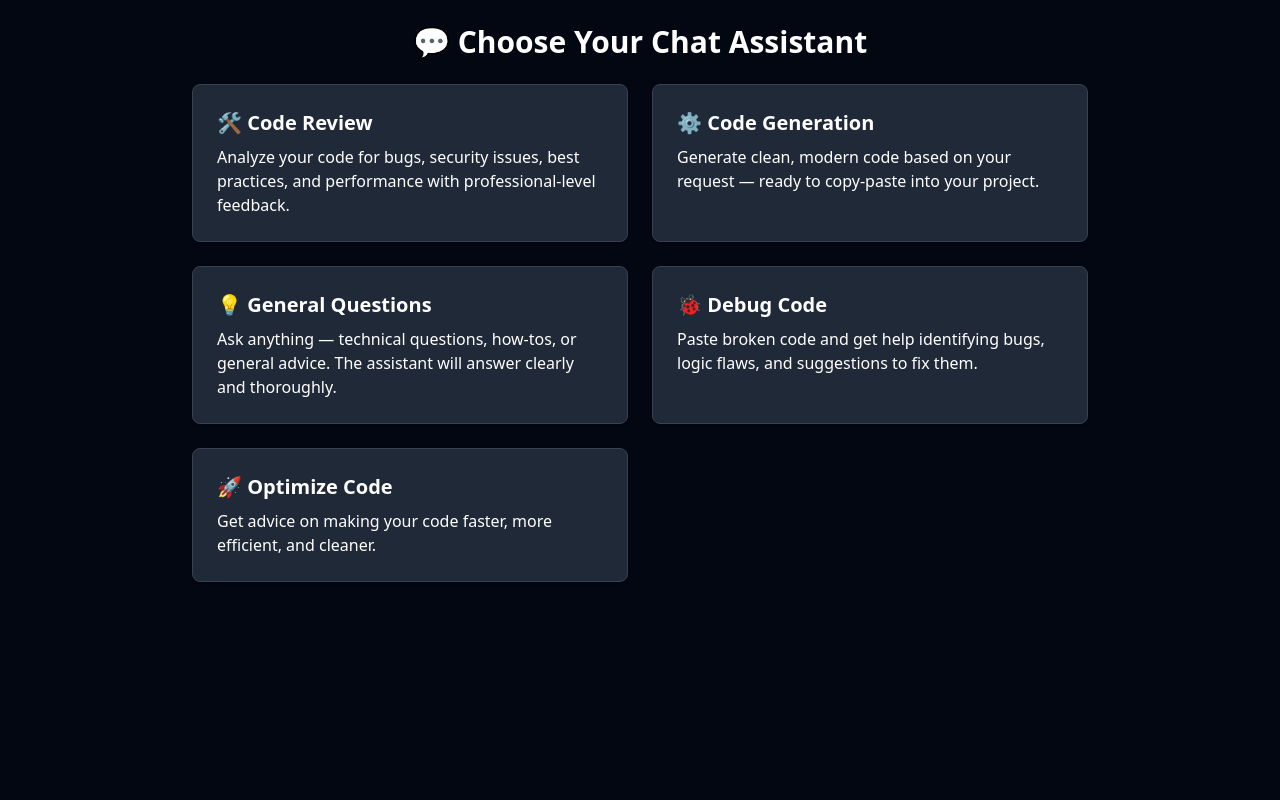
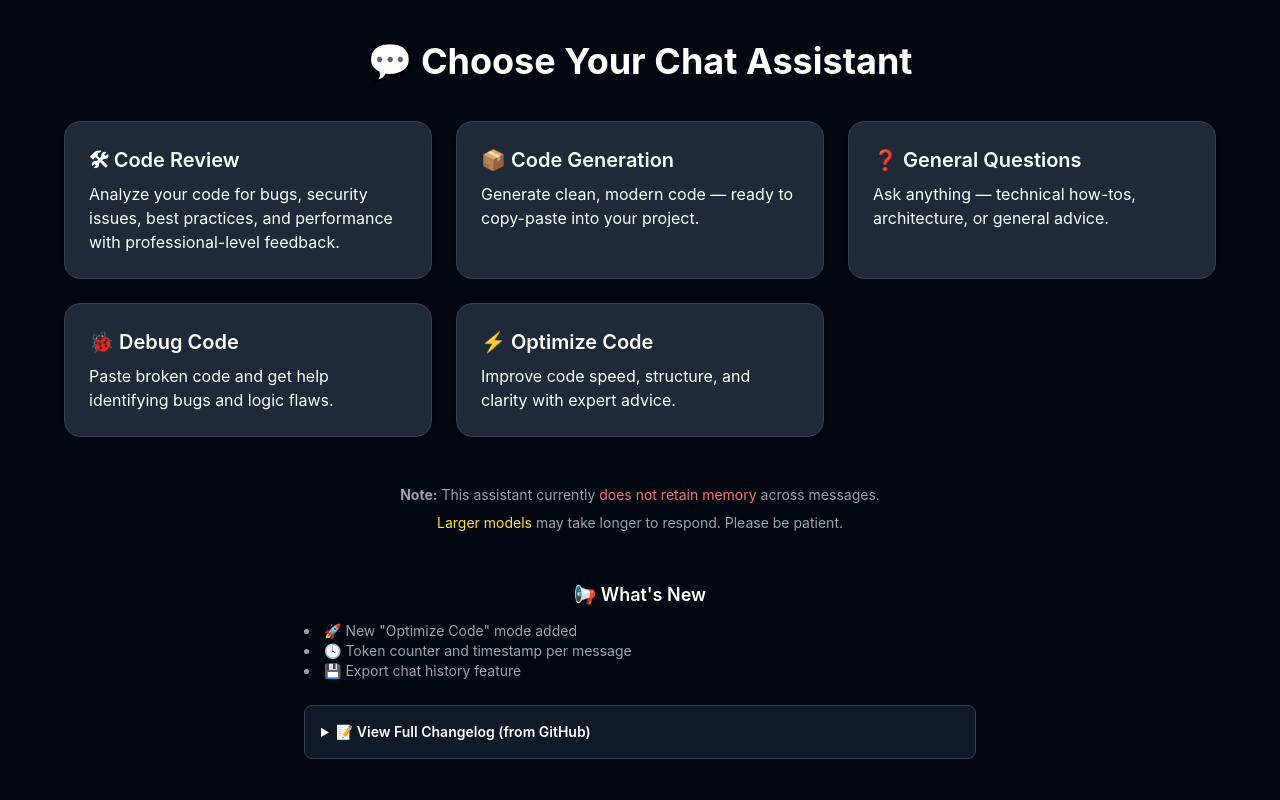
Before and after one commit to PuvaanRaaj/local-chatbot, a Flask app: page / in a window 1280 px wide. Run offline with Flask 3, Linux system fonts and the light colour scheme; some libraries are stand-ins or nearby versions.

Commit message:
update the change log

```diff
--- a/templates/index.html
+++ b/templates/index.html
@@ -2,49 +2,89 @@
 <html lang="en" class="dark">
 <head>
   <meta charset="UTF-8" />
-  <title>Choose Chat Mode</title>
+  <title>Choose Chat Assistant</title>
   <script src="https://cdn.tailwindcss.com"></script>
   <script>
-    tailwind.config = { darkMode: 'class' };
+    tailwind.config = {
+      darkMode: 'class',
+      theme: {
+        extend: {
+          fontFamily: {
+            sans: ['Inter', 'sans-serif']
+          }
+        }
+      }
+    };
   </script>
 </head>
-<body class="bg-gray-950 text-white min-h-screen p-6 font-sans flex flex-col items-center">
+<body class="bg-gray-950 text-white min-h-screen font-sans flex flex-col items-center justify-center px-4 py-8">
 
-  <h1 class="text-3xl font-bold mb-6 text-center">💬 Choose Your Chat Assistant</h1>
+  <main class="w-full max-w-6xl">
+    <h1 class="text-4xl font-bold mb-10 text-center">💬 Choose Your Chat Assistant</h1>
 
-  <div class="grid gap-6 md:grid-cols-2 max-w-4xl w-full">
-
-    <a href="/chat.html?mode=review"
-       class="bg-gray-800 hover:bg-blue-600 transition text-white p-6 rounded-lg shadow border border-gray-700">
+    <div class="grid gap-6 md:grid-cols-2 lg:grid-cols-3">
+      <a href="/chat.html?mode=review" class="bg-gray-800 hover:bg-blue-600 transition p-6 rounded-2xl shadow border border-gray-700">
         <h2 class="text-xl font-semibold mb-2">🛠 Code Review</h2>
         <p>Analyze your code for bugs, security issues, best practices, and performance with professional-level feedback.</p>
       </a>
 
-    <a href="/chat.html?mode=generate"
-       class="bg-gray-800 hover:bg-green-600 transition text-white p-6 rounded-lg shadow border border-gray-700">
-      <h2 class="text-xl font-semibold mb-2">⚙️ Code Generation</h2>
-      <p>Generate clean, modern code based on your request — ready to copy-paste into your project.</p>
+      <a href="/chat.html?mode=generate" class="bg-gray-800 hover:bg-green-600 transition p-6 rounded-2xl shadow border border-gray-700">
+        <h2 class="text-xl font-semibold mb-2">📦 Code Generation</h2>
+        <p>Generate clean, modern code — ready to copy-paste into your project.</p>
       </a>
 
-    <a href="/chat.html?mode=ask"
-       class="bg-gray-800 hover:bg-yellow-600 transition text-white p-6 rounded-lg shadow border border-gray-700">
-      <h2 class="text-xl font-semibold mb-2">💡 General Questions</h2>
-      <p>Ask anything — technical questions, how-tos, or general advice. The assistant will answer clearly and thoroughly.</p>
+      <a href="/chat.html?mode=ask" class="bg-gray-800 hover:bg-yellow-600 transition p-6 rounded-2xl shadow border border-gray-700">
+        <h2 class="text-xl font-semibold mb-2">❓ General Questions</h2>
+        <p>Ask anything — technical how-tos, architecture, or general advice.</p>
       </a>
 
-    <a href="/chat.html?mode=debug"
-       class="bg-gray-800 hover:bg-red-600 transition text-white p-6 rounded-lg shadow border border-gray-700">
+      <a href="/chat.html?mode=debug" class="bg-gray-800 hover:bg-red-600 transition p-6 rounded-2xl shadow border border-gray-700">
         <h2 class="text-xl font-semibold mb-2">🐞 Debug Code</h2>
-      <p>Paste broken code and get help identifying bugs, logic flaws, and suggestions to fix them.</p>
+        <p>Paste broken code and get help identifying bugs and logic flaws.</p>
       </a>
 
-    <a href="/chat.html?mode=optimize"
-       class="bg-gray-800 hover:bg-purple-600 transition text-white p-6 rounded-lg shadow border border-gray-700">
-      <h2 class="text-xl font-semibold mb-2">🚀 Optimize Code</h2>
-      <p>Get advice on making your code faster, more efficient, and cleaner.</p>
+      <a href="/chat.html?mode=optimize" class="bg-gray-800 hover:bg-purple-600 transition p-6 rounded-2xl shadow border border-gray-700">
+        <h2 class="text-xl font-semibold mb-2">⚡ Optimize Code</h2>
+        <p>Improve code speed, structure, and clarity with expert advice.</p>
       </a>
+    </div>
 
+    <div class="mt-12 max-w-2xl mx-auto text-sm text-gray-400 text-center">
+      <p><strong>Note:</strong> This assistant currently <span class="text-red-400">does not retain memory</span> across messages.</p>
+      <p class="mt-2"><span class="text-yellow-300">Larger models</span> may take longer to respond. Please be patient.</p>
     </div>
+
+    <div class="mt-12 max-w-2xl mx-auto text-sm text-gray-400 text-center">
+      <h3 class="text-white font-semibold text-lg mb-3">📢 What's New</h3>
+      <ul class="list-disc list-inside text-left mx-auto">
+        <li>🚀 New "Optimize Code" mode added</li>
+        <li>🕓 Token counter and timestamp per message</li>
+        <li>💾 Export chat history feature</li>
+      </ul>
+
+      <details id="changelogSection" class="mt-6 bg-gray-900 text-left p-4 rounded-lg border border-gray-700">
+        <summary class="cursor-pointer font-semibold text-white hover:text-blue-400">📝 View Full Changelog (from GitHub)</summary>
+        <pre id="changelogContent" class="whitespace-pre-wrap text-sm mt-4 text-gray-300 max-h-80 overflow-auto">Loading...</pre>
+      </details>
+    </div>
+  </main>
+
+  <script>
+    const changelogURL = "https://raw.githubusercontent.com/puvaanraaj/local-chatbot/main/CHANGELOG.md";
+
+    fetch(changelogURL)
+      .then(res => {
+        if (!res.ok) throw new Error("Changelog not found");
+        return res.text();
+      })
+      .then(data => {
+        document.getElementById("changelogContent").textContent = data;
+      })
+      .catch(err => {
+        document.getElementById("changelogContent").textContent = "⚠️ Unable to load changelog. Please try again later.";
+        console.error(err);
+      });
+  </script>
 
 </body>
 </html>
```
Also changed, not shown: CHANGELOG.md (added). Lines whose indentation alone changed are shown as unchanged.
